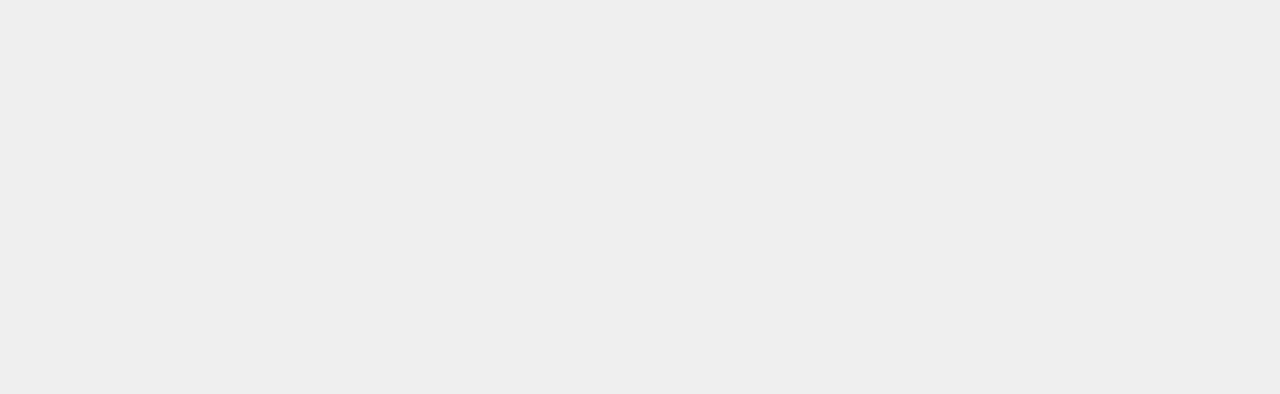
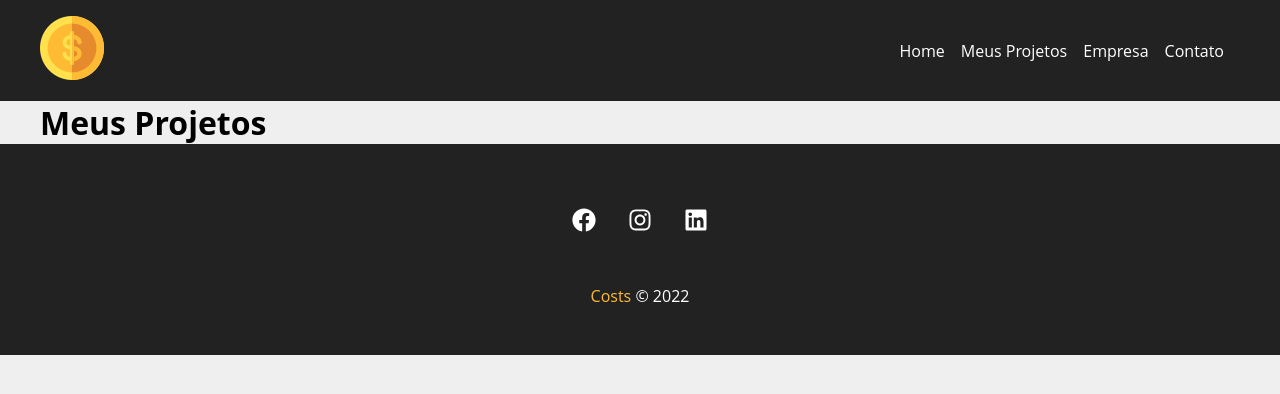
Before and after one commit to marcelonralves/learning-react, a React (Vite) app in the folder frontend/: page /project in a window 1280 px wide. Before the commit this address had no page. Shown: the top 394 px of the page. Built offline with nearby package versions, Linux system fonts and the light colour scheme.

Commit message:
feat: navbar e footer

```diff
--- a/frontend/src/App.jsx
+++ b/frontend/src/App.jsx
@@ -4,22 +4,31 @@ import Home from './components/pages/Home'
 import Company from './components/pages/Company'
 import Contact from './components/pages/Contact'
 import NewProject from './components/pages/NewProject'
+import Project from './components/pages/Project'
+
 import Container from './components/layout/Container'
-
+import Navbar from './components/layout/Navbar'
+import Footer from './components/layout/Footer'
 
 
 function App() {
 
+  const styleHeight = {
+    min_height: '75%',
+  }
   return (
     <Router>
-      <Container customClass="min-height">
+      <Navbar />
+      <Container>
       <Routes>
         <Route path="/" element={<Home/>} />
         <Route path="/company" element={<Company/>} />
         <Route path="/contact" element={<Contact/>} />
         <Route path="/newproject" element={<NewProject/>} />
+        <Route path="/project" element={<Project/>} />
       </Routes>
       </Container>
+      <Footer/>
     </Router>
   )
 }
--- a/frontend/src/components/layout/Container.jsx
+++ b/frontend/src/components/layout/Container.jsx
@@ -1,4 +1,4 @@
-import styles from './/Container.module.css'
+import styles from './Container.module.css'
 
 function Container(props) {
     return (
--- a/frontend/src/components/layout/Container.module.css
+++ b/frontend/src/components/layout/Container.module.css
@@ -6,7 +6,7 @@
     flex-wrap: wrap;
 }
 
-.min-height{
+.min_height {
     min-height: 75%;
 }
 
--- /dev/null
+++ b/frontend/src/components/layout/Footer.jsx
@@ -0,0 +1,19 @@
+import styles from './Footer.module.css'
+import {FaFacebook, FaInstagram, FaLinkedin} from 'react-icons/fa'
+
+function Footer() {
+    return (
+        <>
+        <footer className={styles.footer}>
+            <ul className={styles.social_list}>
+                <li><FaFacebook/></li>
+                <li><FaInstagram/></li>
+                <li><FaLinkedin/></li>
+            </ul>
+            <p className={styles.copy}><span>Costs</span> &copy; 2022</p>
+        </footer>
+        </>
+    )
+}
+
+export default Footer
--- /dev/null
+++ b/frontend/src/components/layout/Footer.module.css
@@ -0,0 +1,33 @@
+.footer {
+    background-color: #222;
+    color: #fff;
+    padding: 3rem;
+    text-align: center;
+}
+
+.social_list {
+    display: flex;
+    justify-content: center;
+    list-style: none;
+}
+
+.social_list li{
+    margin: 1.0em;
+}
+
+.social_list li:hover{
+    color: #ffbb33;
+}
+
+.social_list svg {
+    font-size: 1.5em;
+    cursor: pointer;
+}
+
+.copy {
+    margin-top: 2em;
+}
+
+.copy span {
+    color: #ffbb33;
+}
--- /dev/null
+++ b/frontend/src/components/layout/Navbar.jsx
@@ -0,0 +1,26 @@
+import { Link } from "react-router-dom"
+import Container from "./Container"
+import styles from './Navbar.module.css'
+import logo from '../../img/costs_logo.png'
+
+function Navbar() {
+    return (
+        <>
+        <nav className={styles.navbar}>
+            <Container>
+            <Link to="/"><img src={logo} alt="" /></Link>
+                <ul className={styles.list}>
+                    <li className={styles.item}> <Link to="/">Home</Link></li>
+                    <li className={styles.item}><Link to="/project">Meus Projetos</Link></li>
+                    <li className={styles.item}><Link to="/company">Empresa</Link></li>
+                    <li className={styles.item}><Link to="/contact">Contato</Link></li>
+
+
+                </ul>
+            </Container>
+        </nav>
+        </>
+    )
+}
+
+export default Navbar
--- /dev/null
+++ b/frontend/src/components/layout/Navbar.module.css
@@ -0,0 +1,26 @@
+.navbar {
+    display: flex;
+    justify-content: space-between;
+    padding: 1rem;
+    background-color: #222;
+
+}
+
+.list {
+    display: flex;
+    list-style: none;
+    align-items: center;
+}
+
+.item {
+    margin-right: 1rem;
+}
+
+.item a {
+    color: #fff;
+    text-decoration: none;
+}
+
+.item a:hover{
+    color: #ffbb33;
+}
--- a/frontend/src/components/pages/Home.jsx
+++ b/frontend/src/components/pages/Home.jsx
@@ -1,8 +1,14 @@
+import styles from './Home.module.css'
+import savings from '../../img/savings.svg'
 function Home() {
     return (
-        <>
-        <h1>Home</h1>
-        </>
+        <section className={styles.home_container}>
+            <h1>Bem-vindo ao <span>Costs</span></h1>
+            <p>Comece a gerenciar os seus projetos agora mesmo</p>
+            <a href="/">Criar Projeto</a>
+            <img src={savings} alt="porquinho" />
+
+        </section>
     )
 }
 
--- /dev/null
+++ b/frontend/src/components/pages/Home.module.css
@@ -0,0 +1,7 @@
+.home_container {
+    width: 100%;
+    display: flex;
+    justify-content: center;
+    align-items: center;
+    flex-direction: column;
+}
--- /dev/null
+++ b/frontend/src/components/pages/Project.jsx
@@ -0,0 +1,8 @@
+function Project() {
+
+    return (
+        <h1>Meus Projetos</h1>
+    )
+}
+
+export default Project
```
